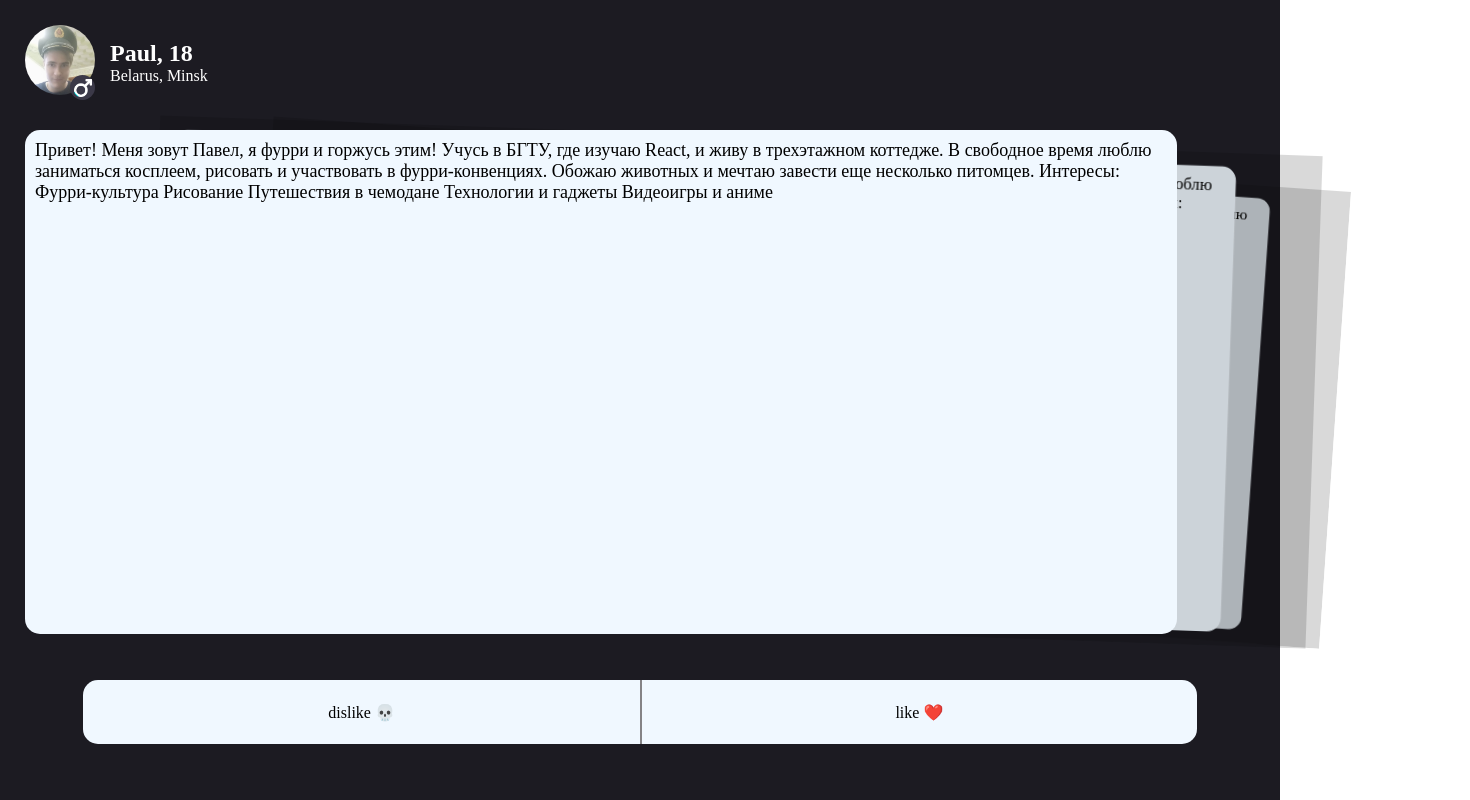
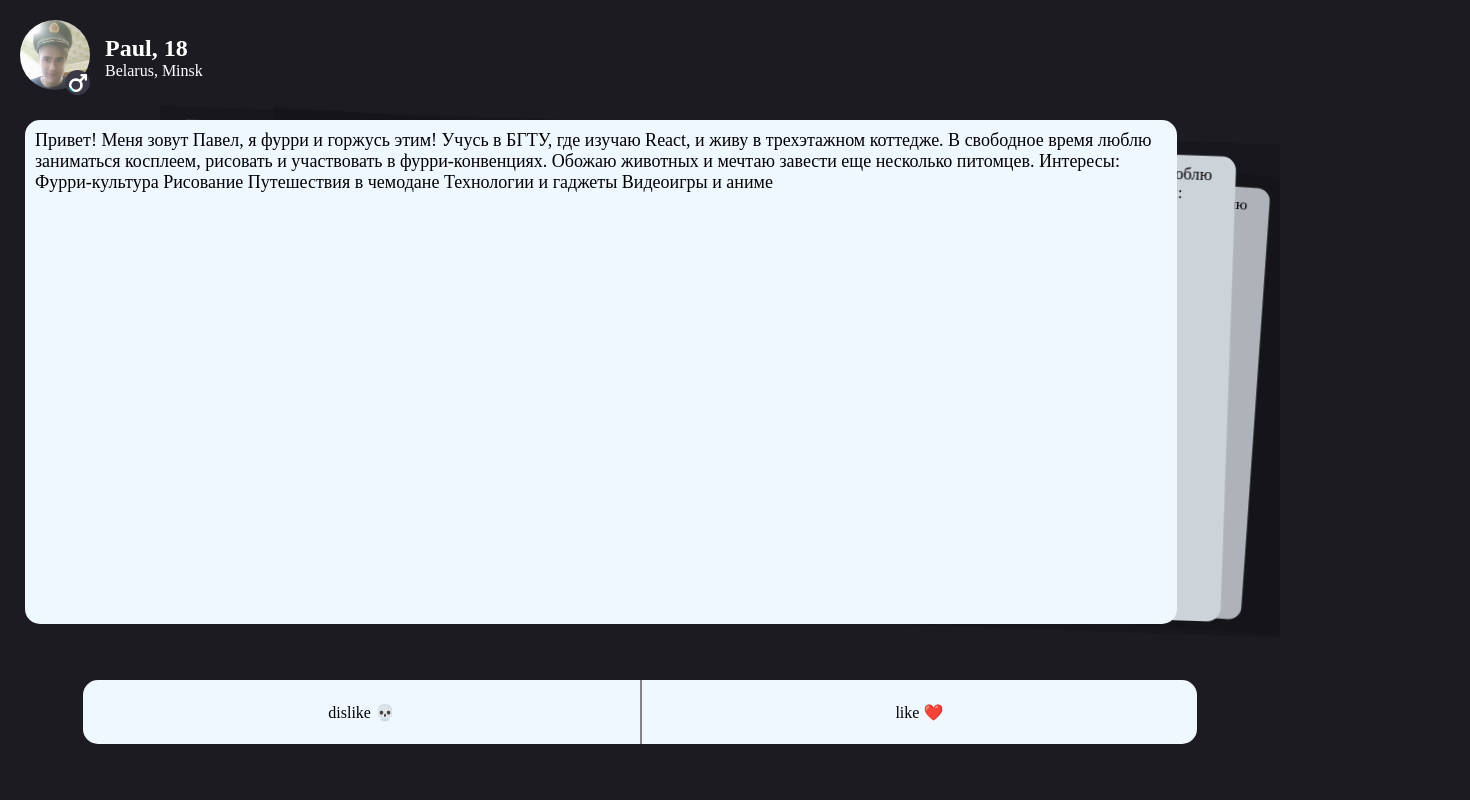
Before and after one commit to beseir/date-app-client, a React (Vite) app: page / in a window 1280 px wide. Shown: the whole page, 1470 px wide, since content can reach past the window. Built offline with nearby package versions, Linux system fonts and the light colour scheme.

Commit message:
swiper settings

```diff
--- a/src/components/Profile.tsx
+++ b/src/components/Profile.tsx
@@ -23,12 +23,17 @@ export const Profile: React.FC<UserProfile> =  ({data:{username, location, age,
                 </div>
 
             </div>
+
             <Swiper
                 effect={'cards'}
                 grabCursor={true}
               //  loop={true}
                 modules={[EffectCards]}
                 className="mySwiper"
+                speed={550}
+                shortSwipes={false}
+                cardsEffect={{perSlideOffset:8}}
+
             >
                 <SwiperSlide><div className={"profile-card"}>{description}</div></SwiperSlide>
                 <SwiperSlide><div className={"profile-card"}>{description}</div></SwiperSlide>
--- a/src/styles/App.css
+++ b/src/styles/App.css
@@ -5,7 +5,8 @@
 }
 html,body{
     height: 100%;
-
+    overflow: hidden;
+    background-color: #1c1b22;
 }
 .app{
     background-color: #1c1b22;
--- a/src/styles/Buttons.css
+++ b/src/styles/Buttons.css
@@ -4,13 +4,14 @@
     display: flex;
     align-items: center;
     justify-content: center;
+
 }
-.dislike:active, .dislike:hover{
+.dislike:active{
     background-color: #dbe1e7;
     border-bottom-left-radius: 15px;
     border-top-left-radius: 15px;
 }
-.like:active, .like:hover{
+.like:active{
     background-color: #dbe1e7;
     border-bottom-right-radius: 15px;
     border-top-right-radius: 15px;
@@ -39,5 +40,6 @@
     grid-template-rows: 1fr auto;
 }
 .like{
+
     border-left: #848386 2px solid;
 }
--- a/src/styles/Profile.css
+++ b/src/styles/Profile.css
@@ -21,7 +21,7 @@
 
 }
 .profile-header{
-    margin: 15px;
+    margin: 10px;
     display: flex;
     color:white;
 }
```
